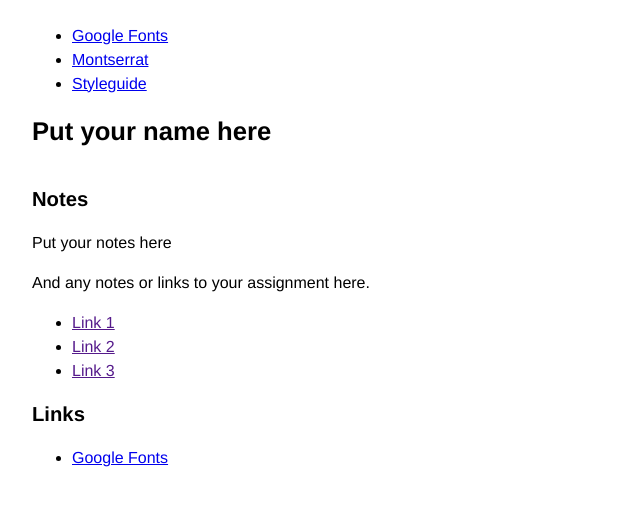
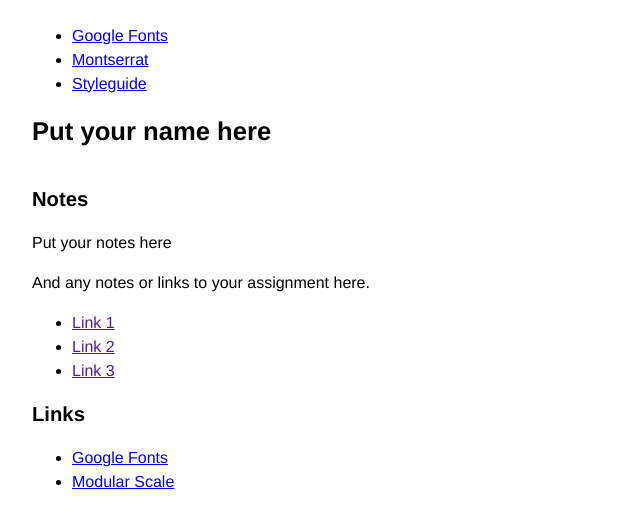
Before and after one commit to scottgruber/using-google-webfonts, a plain HTML site: page index.html in a window 1280 px wide. Shown: the part 77-604 px from the top of the page, without its empty margins (0-640 px from the left). Drawn offline with Linux system fonts and the light colour scheme.

Commit message:
First commit

```diff
--- a/index.html
+++ b/index.html
@@ -40,7 +40,7 @@
       <h3>Links</h3>
       <ul>
         <li><a href="https://fonts.google.com/">Google Fonts</a></li>
-
+        <li><a href="https://www.modularscale.com/">Modular Scale</a></li>
       </ul>
 
     </footer>
```
Also changed, not shown: 1 other file.
